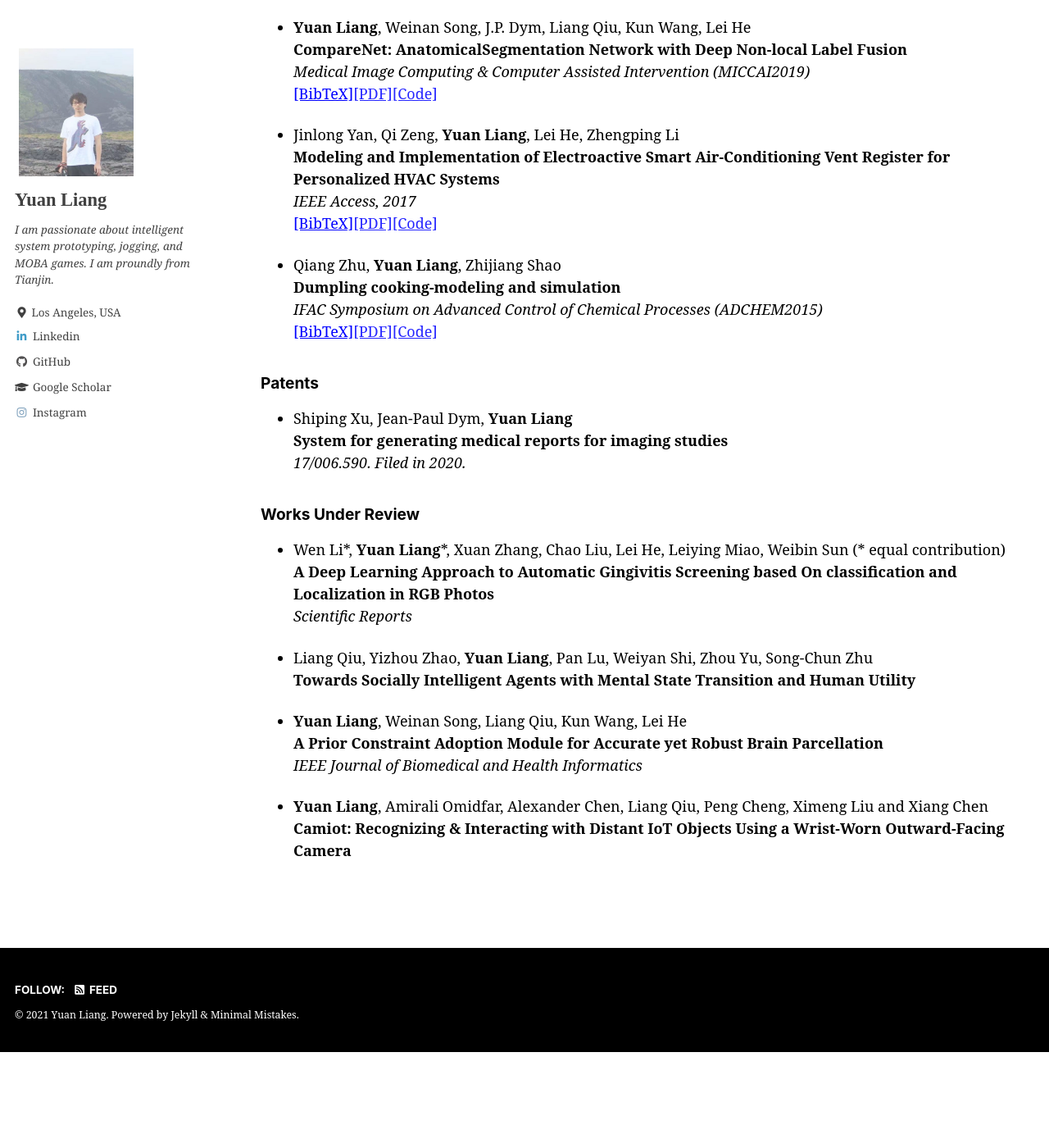
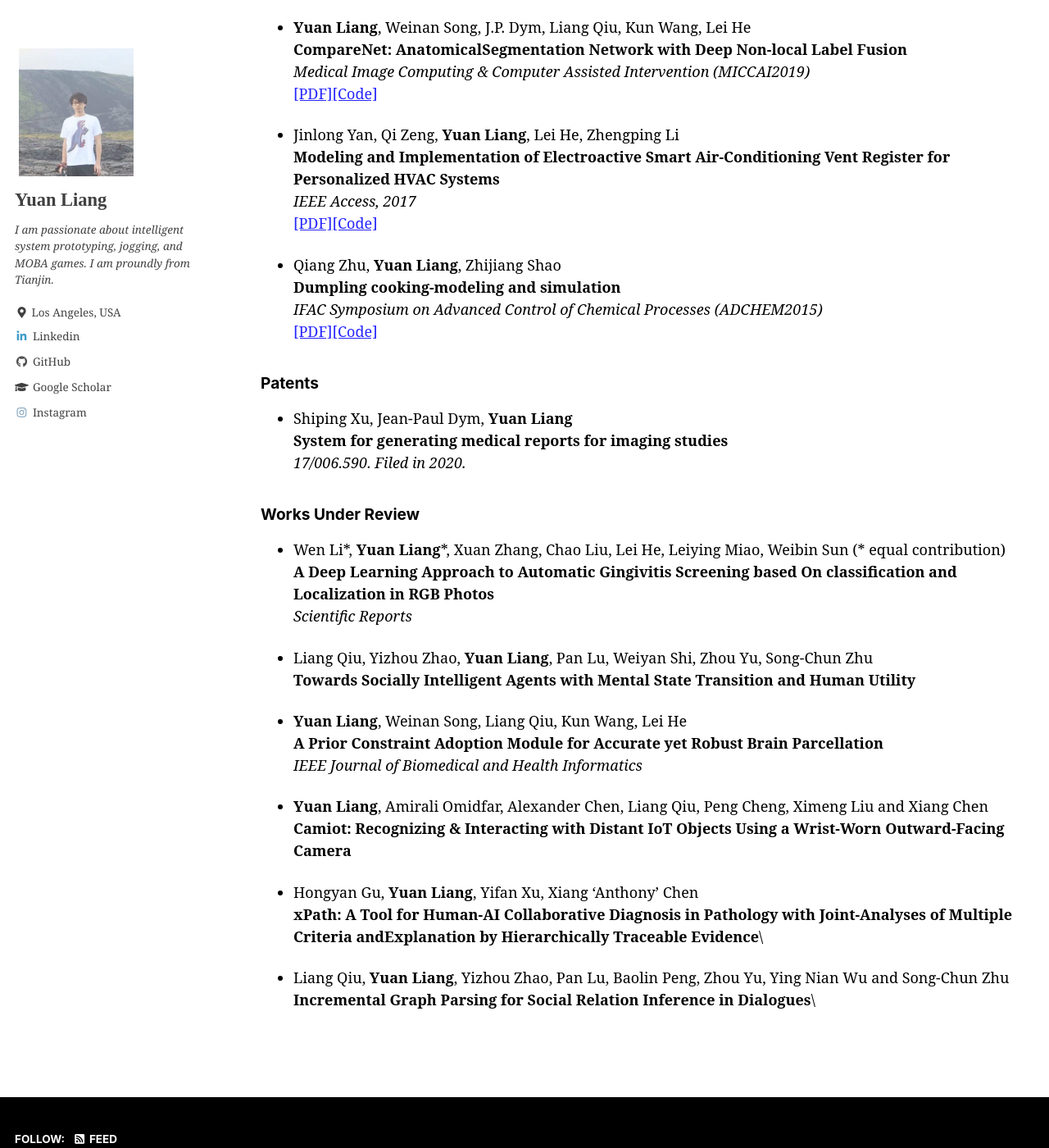
Before and after one commit to liangyuandg/liangyuandg.github.io, a Jekyll site: the page built from _pages/publications.md, in a window 1280 px wide and 1400 px high, scrolled down 1751 px. Shown: the whole window at 82% size. Built offline with Jekyll 4.4.1, drawn with Linux system fonts in a browser that asks for light colours; cached includes are drawn as plain includes; before the commit the page ends 3034 px from its top, so only the background shows below that; some of the changed text lies outside the part shown.

Commit message:
google verify

```diff
--- a/_pages/publications.md
+++ b/_pages/publications.md
@@ -13,70 +13,70 @@ comments: false
   **Human-Centered AI for Medical Imaging** in\
   *Artificial Intelligence for Human Computer Interaction: A Modern Approach*\
   Edited by Yang Liang and Otmar Hilliges, *to be published by Springer*\
-  [[BibTeX]]()[[PDF]]()
+  [[PDF]]()
 
 #### Peer-reviewed Publications
 
 + Jiawei Yang\*, **Yuan Liang**\*, Yao Zhang, Weinan Song, Kun Wang, Lei He (\* equal contribution)\
   **Exploring Instance-Level Uncertainty for Medical Detection**\
   *18th IEEE International Symposium on Biomedical Imaging (ISBI2021)*\
-  [[BibTeX]]()[[PDF]](https://arxiv.org/abs/2012.12880)[[Code]]()
+  [[PDF]](https://arxiv.org/abs/2012.12880)[[Code]]()
 
 + Weinan Song, **Yuan Liang**, Kun Wang, Lei He, Jiawei Yang\
   **T-Net: Learning Feature Representation with Task-specific Supervisions in Biomedical Image Analysis**\
   *18th IEEE International Symposium on Biomedical Imaging (ISBI2021)*\
-  [[BibTeX]]()[[PDF]](https://arxiv.org/abs/2002.08406)[[Code]]()
+  [[PDF]](https://arxiv.org/abs/2002.08406)[[Code]]()
 
 + **Yuan Liang**, Liang Qiu, Tiancheng Lu, Zhujun Fang, Dezhan Tu, Jiawei Yang, Tiandong Zhao, Yiting Shao, Kun Wang, Xiang 'Anthony' Chen, Lei He\
   **OralViewer: 3D Demonstration of Dental Surgeries for Patient Education with Oral Cavity Reconstruction from a 2D Panoramic X-ray**\
   *26th Annual Conference on Intelligent User Interfaces (IUI2021)*\
-  [[BibTeX]]()[[PDF]](https://arxiv.org/abs/2101.00098)[[Code]]()
+  [[PDF]](https://arxiv.org/abs/2101.00098)[[Code]]()
 
 + Weinan Song\*, **Yuan Liang**\*, Jiawei Yang, Kun Wang, Lei He  &nbsp;&nbsp;&nbsp; (\* equal contribution)\
   **Oral-3D: Reconstructing the 3D bone structure of Oral Cavity from 2D Panoramic X-ray**\
   *Thirty-Fifth AAAI Conference on Artificial Intelligence (AAAI2021)*\
-  [[BibTeX]](https://scholar.googleusercontent.com/scholar.bib?q=info:9TDprWDv1I8J:scholar.google.com/&output=citation&scisdr=CgUCzfEXEMz46icHO4Q:AAGBfm0AAAAAX9wCI4Q1H-bACcDn6ZK4lklWdnrCCuzs&scisig=AAGBfm0AAAAAX9wCI-OSt-8j6rqOomMQv4_OMPBMPgPE&scisf=4&ct=citation&cd=-1&hl=en)[[PDF]](https://arxiv.org/abs/2003.08413)[[Code]]()
+  [[PDF]](https://arxiv.org/abs/2003.08413)[[Code]]()
 
 + Xuan Zhang\*, **Yuan Liang**\*, Wen Li, Chao Liu, Deao Gu, Weibin Sun, Leiying Miao  &nbsp;&nbsp;&nbsp; (\* equal contribution)\
   **Development and Evaluation of Deep Learning for Screening Dental Caries from Oral Photos**\
   *Oral Diseases, 2020*\
-  [[BibTeX]](https://scholar.googleusercontent.com/scholar.bib?q=info:7GCm33B8i4kJ:scholar.google.com/&output=citation&scisdr=CgUCzfEXEMz46iD3pOI:AAGBfm0AAAAAX9vyvOKYA-vOej5YrSx8KdmMv322NMRf&scisig=AAGBfm0AAAAAX9vyvKwPBwi-8srDlLPqNWv3kaGVKI4A&scisf=4&ct=citation&cd=-1&hl=en)[[PDF]]()[[Code]](https://github.com/liangyuandg/DLCariesScreen)
+  [[PDF]]()[[Code]](https://github.com/liangyuandg/DLCariesScreen)
 
 + Liang Qiu, Yizhou Zhao, Weiyan Shi, **Yuan Liang**, Feng Shi, Tao Yuan, Zhou Yu, Song-Chun Zhu\
   **Structured Attention for Unsupervised Dialogue Structure Induction**\
   *Conference on Empirical Methods in Natural Language Processing (EMNLP2020)*\
-  [[BibTeX]](https://scholar.googleusercontent.com/scholar.bib?q=info:6qDefyfPX_sJ:scholar.google.com/&output=citation&scisdr=CgUCzfEXEMz46iDxA-c:AAGBfm0AAAAAX9v0G-dOYq8naEokAa4zWN1OSERm2D4S&scisig=AAGBfm0AAAAAX9v0G9iG2MIjwrkLzUUyYxz0hDgOOYEX&scisf=4&ct=citation&cd=-1&hl=en)[[PDF]]()[[Code]]()
+  [[PDF]]()[[Code]]()
 
 + **Yuan Liang**, Weinan Song, Jiawei Yang, Liang Qiu, Kun Wang, Lei He\
   **Atlas-aware ConvNet for Accurate yet Robust Anatomical Segmentation**\
   *Asian Conference on MachineLearning (ACML2020)*\
-  [[BibTeX]](https://scholar.googleusercontent.com/scholar.bib?q=info:eIwwkeVOozYJ:scholar.google.com/&output=citation&scisdr=CgUCzfEXEMz46iDwN5Y:AAGBfm0AAAAAX9v1L5Z1gpbeobzntn_c3FFsv06ubk2W&scisig=AAGBfm0AAAAAX9v1LzyjkkaxCfzEtg2sMEEip7KD0VbA&scisf=4&ct=citation&cd=-1&hl=en)[[PDF]]()[[Code]]()
+  [[PDF]]()[[Code]]()
 
 + **Yuan Liang**, Weinan Song, Jiawei Yang, Liang Qiu, Kun Wang, Lei He\
   **X2Teeth: 3D Teeth Reconstruction from a Single Panoramic Radiograph**\
   *Medical Image Computing & Computer Assisted Intervention (MICCAI2020)*\
-  [[BibTeX]](https://scholar.googleusercontent.com/scholar.bib?q=info:tokBHckJqdUJ:scholar.google.com/&output=citation&scisdr=CgUCzfEXEMz46iDwmAc:AAGBfm0AAAAAX9v1gAd2cBKK-iQiSE0t3r1PpRb9NDkI&scisig=AAGBfm0AAAAAX9v1gBmRn33WLpbaozLm_nJo77UAKKif&scisf=4&ct=citation&cd=-1&hl=en)[[PDF]]()[[Code]]()
+  [[PDF]]()[[Code]]()
 
 + **Yuan Liang**, Hsuan-Wei Fan, Zhujun Fang, Leiying Miao, Wen Li, Xuan Zhang, Weibin Sun, Kun Wang, Lei He, Xiang 'Anthony' Chen\
   **OralCam: Enabling Self-Examination and Awareness of Oral Health Using a Smartphone Camera**\
   *<span style="color:red">Best Paper Honorable Mentioned Award</span>*\
   *Human Factors in Computing Systems (CHI2020)*\
-  [[BibTeX]](https://scholar.googleusercontent.com/scholar.bib?q=info:SfUqyU4XngYJ:scholar.google.com/&output=citation&scisdr=CgUCzfEXEMz46iDzGy0:AAGBfm0AAAAAX9v2Ay21gbel2E1qeFfKwkPwZD85Jm57&scisig=AAGBfm0AAAAAX9v2A8sHJbdr4NbETKAG6lw58J-3GW4N&scisf=4&ct=citation&cd=-1&hl=en)[[PDF]]()[[Code]]()
+  [[PDF]]()[[Code]]()
 
 + **Yuan Liang**, Weinan Song, J.P. Dym, Liang Qiu, Kun Wang, Lei He\
   **CompareNet: AnatomicalSegmentation Network with Deep Non-local Label Fusion**\
   *Medical Image Computing & Computer Assisted Intervention (MICCAI2019)*\
-  [[BibTeX]](https://scholar.googleusercontent.com/scholar.bib?q=info:5P-BWLByOxEJ:scholar.google.com/&output=citation&scisdr=CgUCzfEXEMz46iD-mPA:AAGBfm0AAAAAX9v7gPALhwt0E0HbhkFfu4KGXIPKStaA&scisig=AAGBfm0AAAAAX9v7gEisG0o5mJ_gaRVvZJDA4-Z9gvf5&scisf=4&ct=citation&cd=-1&hl=en)[[PDF]]()[[Code]]()
+  [[PDF]]()[[Code]]()
 
 + Jinlong Yan, Qi Zeng, **Yuan Liang**, Lei He, Zhengping Li\
   **Modeling and Implementation of Electroactive Smart Air-Conditioning Vent Register for Personalized HVAC Systems**\
   *IEEE Access, 2017*\
-  [[BibTeX]](https://scholar.googleusercontent.com/scholar.bib?q=info:87gNVB17bfcJ:scholar.google.com/&output=citation&scisdr=CgUCzfEXEMz46iD-6Mk:AAGBfm0AAAAAX9v78MnYxSfTXQqSqEayfA3sB7gxDz9l&scisig=AAGBfm0AAAAAX9v78EIBnkCZOpFwz1N_onLIsE2aC97d&scisf=4&ct=citation&cd=-1&hl=en)[[PDF]]()[[Code]]()
+  [[PDF]]()[[Code]]()
 
 + Qiang Zhu, **Yuan Liang**, Zhijiang Shao\
   **Dumpling cooking-modeling and simulation**\
   *IFAC Symposium on Advanced Control of Chemical Processes (ADCHEM2015)*\
-  [[BibTeX]](https://scholar.googleusercontent.com/scholar.bib?q=info:YJjObZfyAkEJ:scholar.google.com/&output=citation&scisdr=CgUCzfEXEMz46iD5gxY:AAGBfm0AAAAAX9v8mxZP5igiq-B8Y-oSQ1j8r6PKnkoc&scisig=AAGBfm0AAAAAX9v8m9aZ1WeUWDqXpkPUiLkAMuksYc1q&scisf=4&ct=citation&cd=-1&hl=en)[[PDF]]()[[Code]]()
+  [[PDF]]()[[Code]]()
 
 
 
@@ -99,3 +99,9 @@ comments: false
 
 + **Yuan Liang**, Amirali Omidfar, Alexander Chen, Liang Qiu, Peng Cheng, Ximeng Liu and Xiang Chen\
   **Camiot: Recognizing & Interacting with Distant IoT Objects Using a Wrist-Worn Outward-Facing Camera**
+
++ Hongyan Gu, **Yuan Liang**, Yifan Xu, Xiang 'Anthony' Chen\
+**xPath: A Tool for Human-AI Collaborative Diagnosis in Pathology with Joint-Analyses of Multiple Criteria andExplanation by Hierarchically Traceable Evidence**\
+
++ Liang Qiu, **Yuan Liang**, Yizhou Zhao, Pan Lu, Baolin Peng, Zhou Yu, Ying Nian Wu and Song-Chun Zhu\
+**Incremental Graph Parsing for Social Relation Inference in Dialogues**\
--- /dev/null
+++ b/google5327c01227079575.html
@@ -0,0 +1 @@
+google-site-verification: google5327c01227079575.html
```
